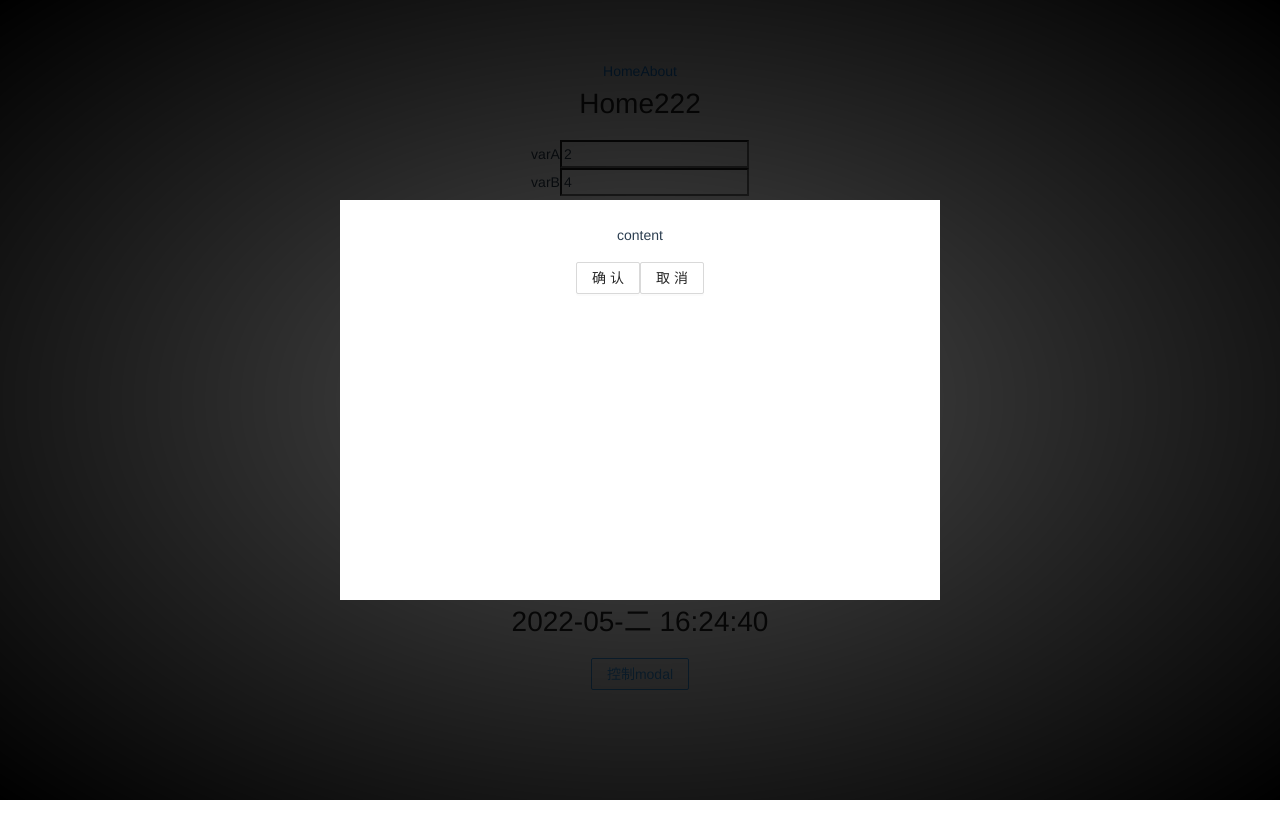
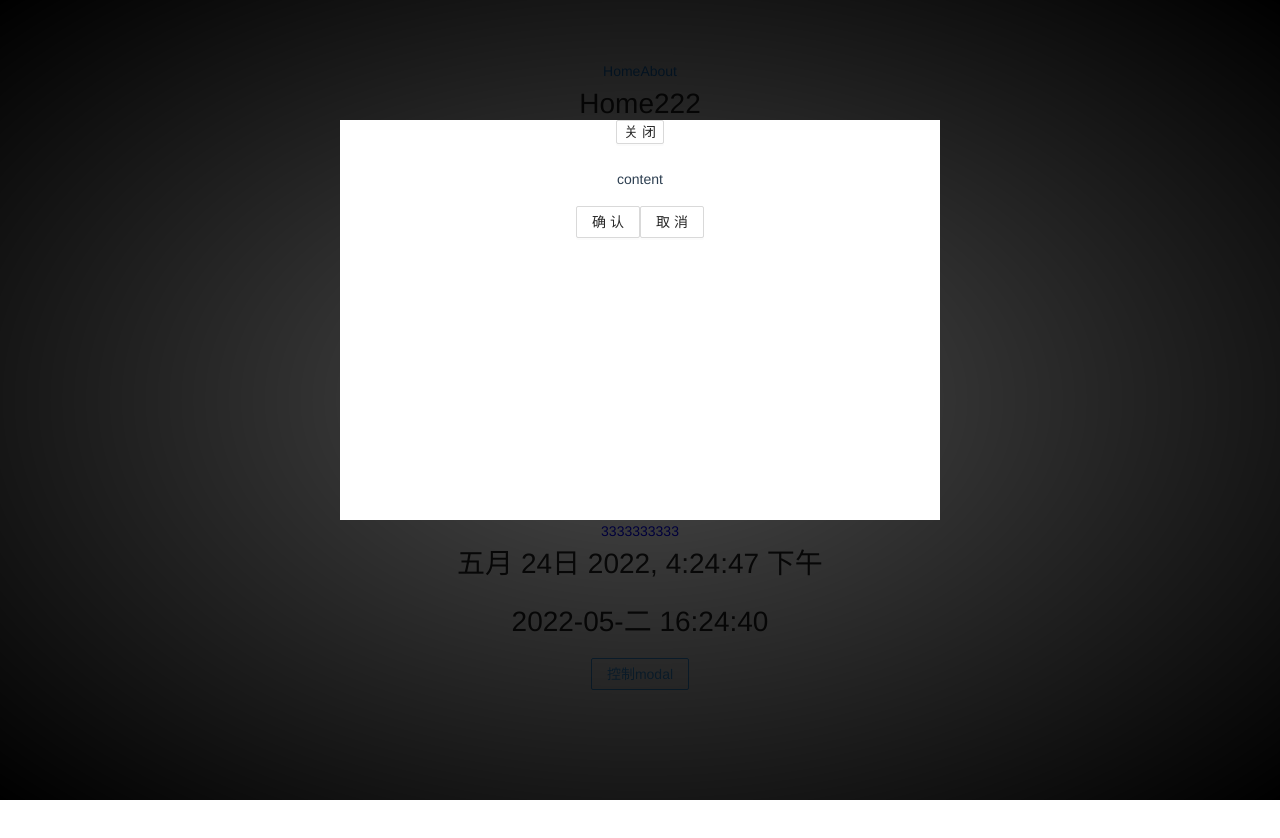
Before and after one commit to jianyi241/pnpm-vite-project, a Vue app: page / in a window 1280 px wide. Both pictures are taken after a click on the button "控制modal". Shown: the top 838 px of the page. Built offline with nearby package versions, Linux system fonts and the light colour scheme.

Commit message:
有东西的

```diff
--- a/src/components/Modal.vue
+++ b/src/components/Modal.vue
@@ -1,10 +1,12 @@
 <template>
-    <div class="modal">
+    <Transition>
+        <div class="modal" v-show="visible">
             <div class="modal-mask" v-if="mask"></div>
             <div class="modal-box">
+                <a-button size="small" @click="close()">关闭</a-button>
                 <div class="modal-title">
                     <slot name="title">
-                    <div class="title-txt">{{title}}</div>
+                        <div class="title-txt">{{ title }}</div>
                     </slot>
                 </div>
                 <div class="modal-main">
@@ -18,23 +20,49 @@
                 </div>
             </div>
         </div>
+    </Transition>
 </template>
 
 <script>
+import {ref, watch, toRefs} from 'vue'
+
 export default {
     name: "Modal",
     props: {
+        visible: {
+            default: false
+        },
         mask: {
             default: true
         },
         title: {
             default: '提示'
         }
+    },
+    setup(props,context) {
+        const close = () => {
+            context.emit('close', false)
+        }
+
+        return {
+            close
+        }
     }
 }
 </script>
 
 <style scoped lang="scss">
+/* 下面我们会解释这些 class 是做什么的 */
+.v-enter-active,
+.v-leave-active {
+    transition: opacity 0.3s ease;
+}
+
+.v-enter-from,
+.v-leave-to {
+    opacity: 0;
+}
+
 .modal {
     position: fixed;
     width: 100vw;
@@ -42,24 +70,27 @@ export default {
     left: 0;
     top: 0;
     z-index: 999;
+
     > .modal-mask {
         position: absolute;
         width: 100%;
         height: 100%;
         //background-color: rgba(0,0,0,.6);
-        background: -webkit-repeating-radial-gradient(rgba(0,0,0,.7),rgba(0,0,0,1));
-        background:-moz-repeating-radial-gradient(rgba(0,0,0,.9),rgba(0,0,0,.9),rgba(0,0,0,.9),rgba(0,0,0,.8));
+        background: -webkit-repeating-radial-gradient(rgba(0, 0, 0, .7), rgba(0, 0, 0, 1));
+        background: -moz-repeating-radial-gradient(rgba(0, 0, 0, .9), rgba(0, 0, 0, .9), rgba(0, 0, 0, .9), rgba(0, 0, 0, .8));
         z-index: 998;
     }
+
     > .modal-box {
         position: absolute;
         min-width: 600px;
         min-height: 400px;
-        top: 50%;
+        top: 40%;
         left: 50%;
-        transform: translate(-50%,-50%);
+        transform: translate(-50%, -50%);
         background-color: #ffffff;
         z-index: 999;
+
         > .modal-title, > .modal-main, > .modal-footer {
             padding: 8px 16px;
         }
--- a/src/main.ts
+++ b/src/main.ts
@@ -15,5 +15,7 @@ binding(app)
 app.use(store)
 app.use(router)
 app.use(Antd)
-
+app.config.errorHandler =  (err, instance, info) => {
+    // 向追踪服务报告错误
+}
 app.mount('#app')
--- a/src/views/home/index.vue
+++ b/src/views/home/index.vue
@@ -13,8 +13,7 @@
         <HelloWorld msg="计算结果" :count="calcPlus"></HelloWorld>
         <button v-bind="$attrs" @click="clickFunc($event)">点击提示</button>
         <button>attr 点击</button>
-        <Transition>
-            <Modal v-show="showModal">
+        <Modal :visible="showModal" @close="showModal=false">
             <template #title>
                 <div></div>
             </template>
@@ -26,7 +25,6 @@
                 <a-button>取消</a-button>
             </template>
         </Modal>
-        </Transition>
         Mouse position is at: {{ x }}, {{ y }}
         <Test></Test>
         <a-form style="width: 370px;margin: 0 auto;">
@@ -44,7 +42,19 @@
 </template>
 
 <script setup lang="ts">
-import {ref, reactive, computed, watch, watchEffect, onMounted, onBeforeUnmount, provide, defineAsyncComponent, onUnmounted} from 'vue'
+import {
+    ref,
+    reactive,
+    computed,
+    watch,
+    watchEffect,
+    onMounted,
+    onBeforeUnmount,
+    provide,
+    defineAsyncComponent,
+    onUnmounted,
+    unref
+} from 'vue'
 import {ggg} from '../../util/date'
 import HelloWorld from "../../components/HelloWorld.vue";
 import Test from "../../components/Test.vue"
@@ -56,6 +66,13 @@ provide('dd','bbbb')
 
 
 const showModal = ref(false)
+
+watchEffect(() => {
+    // watchEffect() 中调用 unref() 来进行正确的追踪。
+    const watchShowModal = unref(showModal)
+    console.log('watchEffect showModal ', watchShowModal)
+},{flush: 'sync'})
+
 const nowDateTime = moment(new Date()).format('yyyy-MM-dd HH:mm:ss')
 const ff = ref(ggg)
 const obj = reactive({
@@ -111,14 +128,5 @@ watch([obj,obj1], (newValue, oldValue) => {
 .router-link-active.router-link-exact-active {
     color: #42b983;
 }
-/* 下面我们会解释这些 class 是做什么的 */
-.v-enter-active,
-.v-leave-active {
-    transition: opacity 0.3s ease;
-}
 
-.v-enter-from,
-.v-leave-to {
-    opacity: 0;
-}
 </style>
```
Lines whose indentation alone changed are shown as unchanged.
